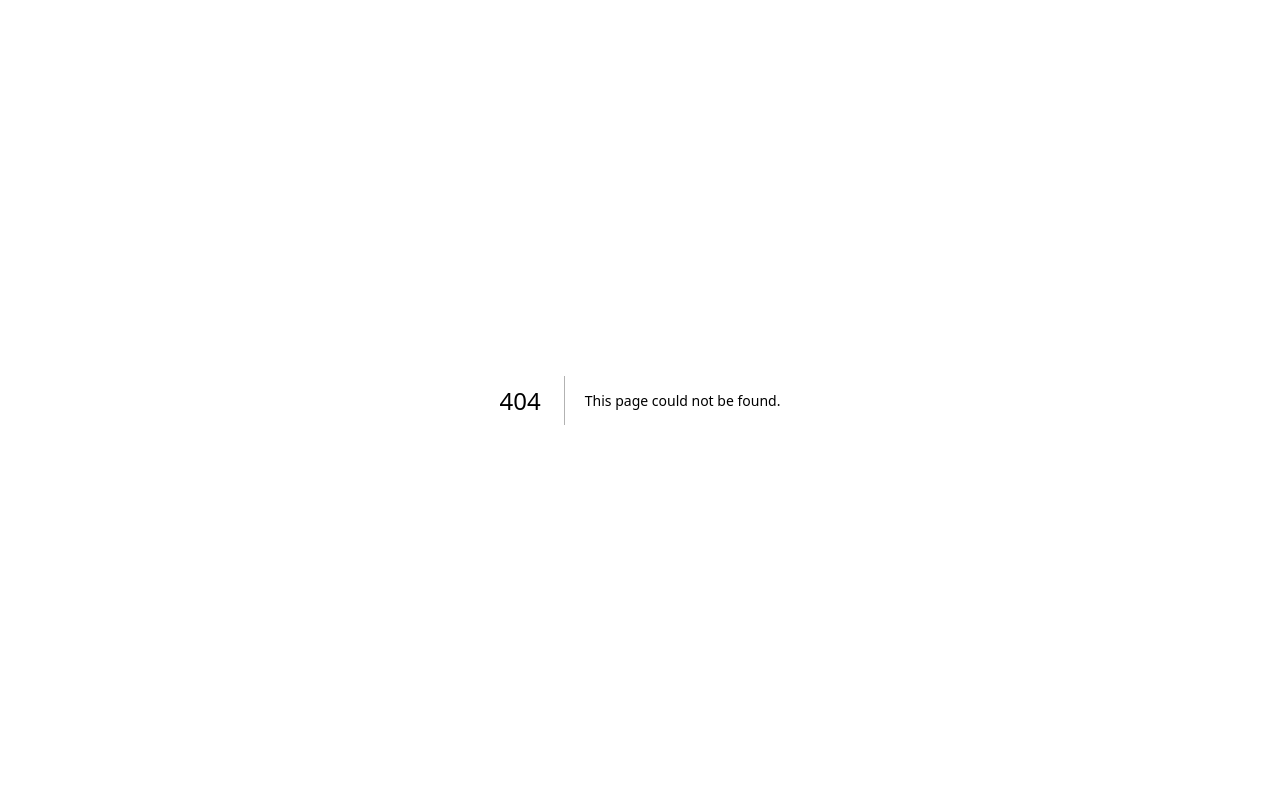
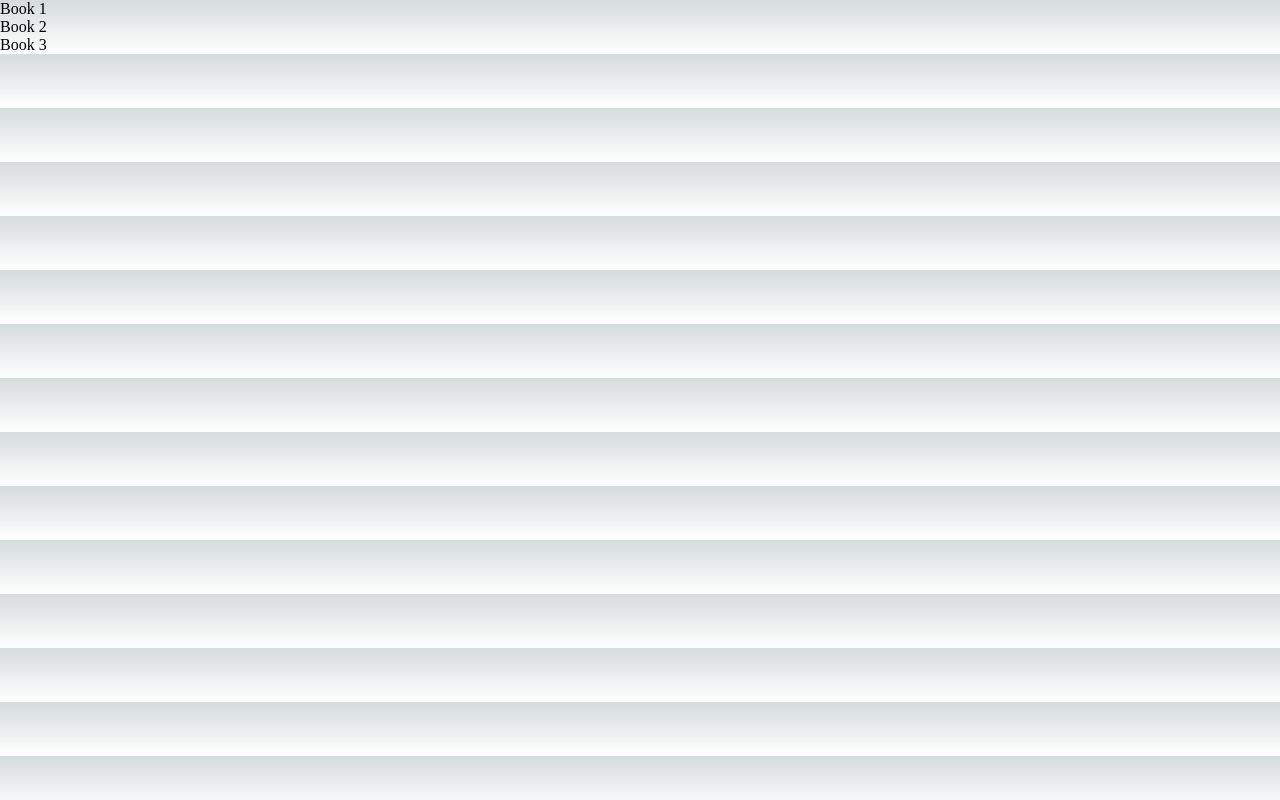
Before and after one commit to majharul-web/learn-next, a Next.js app: page /book/1 in a window 1280 px wide. Before the commit this address had no page. Built offline with nearby package versions, Linux system fonts and the light colour scheme.

Commit message:
learn dynamic nested routing

```diff
--- /dev/null
+++ b/src/pages/book/[bookId]/index.js
@@ -0,0 +1,13 @@
+const Book = () => {
+  return (
+    <div>
+      <ul>
+        <li>Book 1</li>
+        <li>Book 2</li>
+        <li>Book 3</li>
+      </ul>
+    </div>
+  );
+};
+
+export default Book;
```
Also changed, not shown: src/pages/book/[bookId]/review/[reviewId].js (added, +16 -0 lines).
